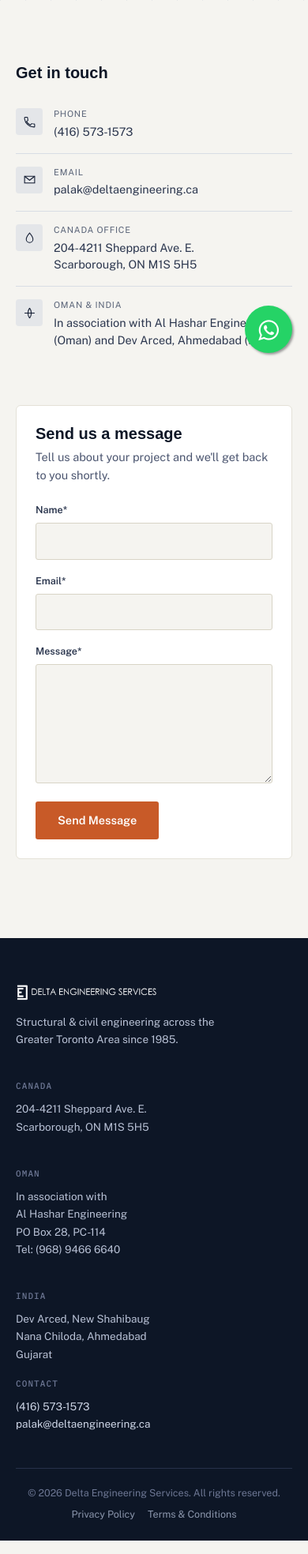
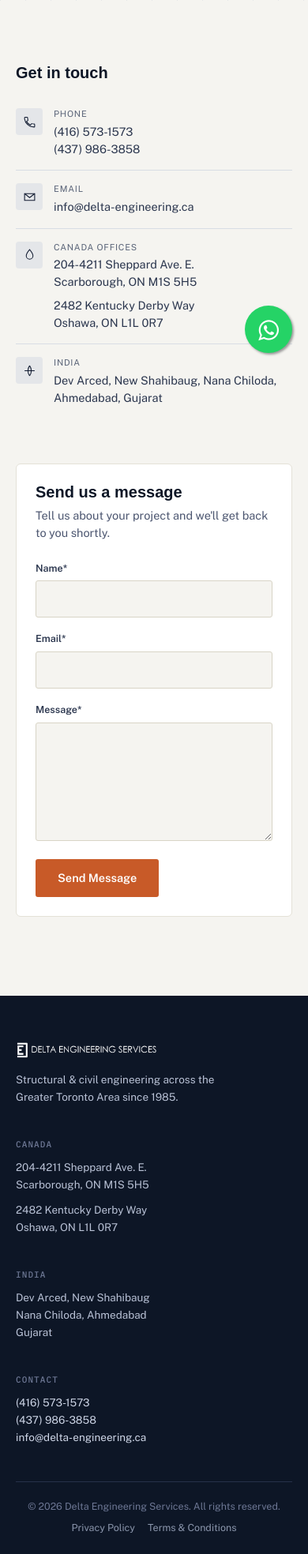
Before and after one commit to achyuthkv/delta-engineering, a WordPress theme: the page made by contact_us.php in a window 390 px wide. Shown: the part 357-2325 px from the top of the page at 79% size. Run offline with PHP 8.4 and a stand-in for WordPress, Linux system fonts and the light colour scheme; the site name, menu and one post (Sample post) are stand-ins, and other content is empty; some web fonts are replaced.

Commit message:
Remove Oman from Locations, add addresses, update ownership and contact info
Locations:
- Removed Oman from the Locations nav dropdown, the footer's office
  list, the homepage's "Offices in..." proof-strip/diagram-row, and the
  "offices across Canada, Oman, and India" line in About Us -- per
  request, removed "for now" rather than deleted. The page itself
  (oman_engineering_services.php) stays on disk and still works if
  linked directly -- the international gallery's Oman section still
  points to it, since that's real documented project history, not a
  location claim -- but it's no longer promoted anywhere and picked up
  a noindex meta tag plus removal from sitemap.xml so it stops
  surfacing in search while it's off primary nav.
- Added a second Canada address (2482 Kentucky Derby Way, Oshawa L1L
  0R7) alongside the existing Scarborough office, in the footer and on
  the Contact Us page.

About Us: added "Delta was taken over by Mr. Ramesh Savaliya in 2023"
as the second sentence of the founding history paragraph, next to the
team photo -- right after the founding/incorporation facts, before the
track-record sentence.

Contact info, sitewide: replaced palak@deltaengineering.ca with
info@delta-engineering.ca everywhere it appeared (every page's CTA
band, the footer, Contact Us, and the sitewide JSON-LD), and added a
second phone number, (437) 986-3858, alongside the existing (416)
573-1573. Also updated the actual form-submission recipient in
contact_us.php's mail() call -- not just the displayed text -- since
that's where real inquiries get sent.

India's office listing still only has the Ahmedabad address --
Bangalore needs a real street address before it can be added; asking
separately rather than inventing one.

Co-Authored-By: Claude Sonnet 5 <noreply@anthropic.com>
Claude-Session: https://claude.ai/code/session_01XSfLQtecFzUUCDzcZ2GDZh

```diff
--- a/about_us.php
+++ b/about_us.php
@@ -41,8 +41,8 @@
 		<div class="de-intro">
 			<div class="de-intro-grid">
 				<div class="de-intro-copy">
-					<p>Delta Engineering was founded by <b>Dave (Devender) Arora</b> in 1985 and incorporated in 1987. We have proudly delivered design and engineering services for over 1,000 building projects in the Greater Toronto Area, covering more than 10 million sq&nbsp;ft of building space across a variety of projects over four decades since inception.</p>
-					<p>We think differently, and at times recommend alternate design solutions for our projects — a mindset that's carried us from a single founder to a firm with offices across Canada, <a href="oman_engineering_services.php">Oman</a>, and <a href="india_engineering_services.php">India</a>.</p>
+					<p>Delta Engineering was founded by <b>Dave (Devender) Arora</b> in 1985 and incorporated in 1987. Delta was taken over by <b>Mr. Ramesh Savaliya</b> in 2023. We have proudly delivered design and engineering services for over 1,000 building projects in the Greater Toronto Area, covering more than 10 million sq&nbsp;ft of building space across a variety of projects over four decades since inception.</p>
+					<p>We think differently, and at times recommend alternate design solutions for our projects — a mindset that's carried us from a single founder to a firm with offices across Canada and <a href="india_engineering_services.php">India</a>.</p>
 					<div class="de-intro-stats">
 						<div class="de-stat"><div class="n">1985</div><div class="l">Founded</div></div>
 						<div class="de-stat"><div class="n">1,000+</div><div class="l">Projects Delivered</div></div>
@@ -82,7 +82,7 @@
 			<div class="de-cta-band-inner">
 				<div>
 					<h2>Want to work with us?</h2>
-					<p>(416) 573-1573 &nbsp;&middot;&nbsp; palak@deltaengineering.ca</p>
+					<p>(416) 573-1573 &nbsp;&middot;&nbsp; (437) 986-3858 &nbsp;&middot;&nbsp; info@delta-engineering.ca</p>
 				</div>
 				<a href="contact_us.php" class="de-btn-primary">Request a Consultation</a>
 			</div>
--- a/bim_mechanical_electrical_engineering.php
+++ b/bim_mechanical_electrical_engineering.php
@@ -125,7 +125,7 @@
 			<div class="de-cta-band-inner">
 				<div>
 					<h2>Need BIM, mechanical, or electrical support?</h2>
-					<p>(416) 573-1573 &nbsp;&middot;&nbsp; palak@deltaengineering.ca</p>
+					<p>(416) 573-1573 &nbsp;&middot;&nbsp; (437) 986-3858 &nbsp;&middot;&nbsp; info@delta-engineering.ca</p>
 				</div>
 				<a href="contact_us.php" class="de-btn-primary">Request a Consultation</a>
 			</div>
--- a/civil_engineering.php
+++ b/civil_engineering.php
@@ -89,7 +89,7 @@
 			<div class="de-cta-band-inner">
 				<div>
 					<h2>Have a site to plan?</h2>
-					<p>(416) 573-1573 &nbsp;&middot;&nbsp; palak@deltaengineering.ca</p>
+					<p>(416) 573-1573 &nbsp;&middot;&nbsp; (437) 986-3858 &nbsp;&middot;&nbsp; info@delta-engineering.ca</p>
 				</div>
 				<a href="contact_us.php" class="de-btn-primary">Request a Consultation</a>
 			</div>
--- a/contact_us.php
+++ b/contact_us.php
@@ -49,7 +49,8 @@
 						<div class="icon"><svg viewBox="0 0 24 24" fill="none"><path d="M6.6 10.8c1.4 2.8 3.8 5.2 6.6 6.6l2.2-2.2c.3-.3.7-.4 1-.2 1.1.4 2.3.6 3.6.6.6 0 1 .4 1 1V20c0 .6-.4 1-1 1C10.4 21 3 13.6 3 4.6c0-.6.4-1 1-1h3.4c.6 0 1 .4 1 1 0 1.3.2 2.5.6 3.6.1.4 0 .8-.2 1.1L6.6 10.8Z" stroke="currentColor" stroke-width="1.5"/></svg></div>
 						<div>
 							<div class="l">Phone</div>
-							<a class="v" href="tel:+14165731573">(416) 573-1573</a>
+							<a class="v" href="tel:+14165731573">(416) 573-1573</a><br>
+							<a class="v" href="tel:+14379863858">(437) 986-3858</a>
 						</div>
 					</div>
 
@@ -57,23 +58,24 @@
 						<div class="icon"><svg viewBox="0 0 24 24" fill="none"><path d="M3 6h18v12H3z" stroke="currentColor" stroke-width="1.5"/><path d="M3 6l9 7 9-7" stroke="currentColor" stroke-width="1.5"/></svg></div>
 						<div>
 							<div class="l">Email</div>
-							<a class="v" href="mailto:palak@deltaengineering.ca">palak@deltaengineering.ca</a>
+							<a class="v" href="mailto:info@delta-engineering.ca">info@delta-engineering.ca</a>
 						</div>
 					</div>
 
 					<div class="de-contact-info-row">
 						<div class="icon"><svg viewBox="0 0 24 24" fill="none"><path d="M12 3s6 6.8 6 11a6 6 0 1 1-12 0c0-4.2 6-11 6-11Z" stroke="currentColor" stroke-width="1.5"/></svg></div>
 						<div>
-							<div class="l">Canada Office</div>
+							<div class="l">Canada Offices</div>
 							<div class="v">204-4211 Sheppard Ave. E.<br>Scarborough, ON M1S 5H5</div>
+							<div class="v" style="margin-top:8px">2482 Kentucky Derby Way<br>Oshawa, ON L1L 0R7</div>
 						</div>
 					</div>
 
 					<div class="de-contact-info-row">
 						<div class="icon"><svg viewBox="0 0 24 24" fill="none"><path d="M3 12h18M12 3a15 15 0 0 1 0 18M12 3a15 15 0 0 0 0 18" stroke="currentColor" stroke-width="1.5"/></svg></div>
 						<div>
-							<div class="l">Oman &amp; India</div>
-							<div class="v">In association with Al Hashar Engineering (Oman) and Dev Arced, Ahmedabad (India)</div>
+							<div class="l">India</div>
+							<div class="v">Dev Arced, New Shahibaug, Nana Chiloda, Ahmedabad, Gujarat</div>
 						</div>
 					</div>
 				</div>
@@ -116,7 +118,7 @@
 						else{
 							$from="From: $name<$email>\r\nReturn-path: $email";
 							$subject="Message sent using your contact form";
-							mail("palak@deltaengineering.ca", $subject, $message, $from);
+							mail("info@delta-engineering.ca", $subject, $message, $from);
 							echo '<p class="de-form-result">Email sent! Thank you for reaching out — we\'ll be in touch shortly.</p>';
 							}
 						}
--- a/footer.php
+++ b/footer.php
@@ -7,16 +7,15 @@
 		<div>
 			<h5>Canada</h5>
 			<p>204-4211 Sheppard Ave. E.<br>Scarborough, ON M1S 5H5</p>
-		</div>
-		<div>
-			<h5><a href="oman_engineering_services.php" style="color:inherit">Oman</a></h5>
-			<p>In association with<br>Al Hashar Engineering<br>PO Box 28, PC-114<br>Tel: (968) 9466 6640</p>
+			<p style="margin-top:10px">2482 Kentucky Derby Way<br>Oshawa, ON L1L 0R7</p>
 		</div>
 		<div>
 			<h5><a href="india_engineering_services.php" style="color:inherit">India</a></h5>
 			<p>Dev Arced, New Shahibaug<br>Nana Chiloda, Ahmedabad<br>Gujarat</p>
-			<h5 style="margin-top:20px">Contact</h5>
-			<p><a href="tel:+14165731573">(416) 573-1573</a><br><a href="mailto:palak@deltaengineering.ca">palak@deltaengineering.ca</a></p>
+		</div>
+		<div>
+			<h5>Contact</h5>
+			<p><a href="tel:+14165731573">(416) 573-1573</a><br><a href="tel:+14379863858">(437) 986-3858</a><br><a href="mailto:info@delta-engineering.ca">info@delta-engineering.ca</a></p>
 		</div>
 	</div>
 	<div class="de-foot-bottom">
--- a/gallery_canada_projects.php
+++ b/gallery_canada_projects.php
@@ -75,7 +75,7 @@
 			<div class="de-cta-band-inner">
 				<div>
 					<h2>Have a project like these?</h2>
-					<p>(416) 573-1573 &nbsp;&middot;&nbsp; palak@deltaengineering.ca</p>
+					<p>(416) 573-1573 &nbsp;&middot;&nbsp; (437) 986-3858 &nbsp;&middot;&nbsp; info@delta-engineering.ca</p>
 				</div>
 				<a href="contact_us.php" class="de-btn-primary">Request a Consultation</a>
 			</div>
--- a/gallery_international_projects.php
+++ b/gallery_international_projects.php
@@ -110,7 +110,7 @@
 			<div class="de-cta-band-inner">
 				<div>
 					<h2>Working internationally too?</h2>
-					<p>(416) 573-1573 &nbsp;&middot;&nbsp; palak@deltaengineering.ca</p>
+					<p>(416) 573-1573 &nbsp;&middot;&nbsp; (437) 986-3858 &nbsp;&middot;&nbsp; info@delta-engineering.ca</p>
 				</div>
 				<a href="contact_us.php" class="de-btn-primary">Request a Consultation</a>
 			</div>
--- a/header.php
+++ b/header.php
@@ -12,7 +12,7 @@
 		"logo": "https://www.delta-engineering.ca/assets/images/logo.png",
 		"image": "https://www.delta-engineering.ca/assets/images/logo.png",
 		"telephone": "+1-416-573-1573",
-		"email": "palak@deltaengineering.ca",
+		"email": "info@delta-engineering.ca",
 		"foundingDate": "1985",
 		"address": {
 			"@type": "PostalAddress",
@@ -265,7 +265,6 @@
 
 					<div class="de-nav-dropdown-menu">
 						<a href="index.php" title="Canada">Canada</a>
-						<a href="oman_engineering_services.php" title="Oman">Oman</a>
 						<a href="india_engineering_services.php" title="India">India</a>
 					</div>
 				</div>
--- a/india_engineering_services.php
+++ b/india_engineering_services.php
@@ -55,7 +55,7 @@
 			<div class="de-intro-grid">
 				<div class="de-intro-copy">
 					<p>Our India office is based at Dev Arced, New Shahibaug, Nana Chiloda, Ahmedabad, Gujarat. We're in the early stages of building out a dedicated project portfolio for this office — our documented work in India so far includes a proposed housing development in Srinagar, viewable in our <a href="gallery_international_projects.php">international gallery</a>.</p>
-					<p>The same structural, civil, infrastructure, BIM/MEP, and project management disciplines we deliver from our Canada and Oman offices are available to India-based clients. If you have a project in mind, we'd like to hear about it.</p>
+					<p>The same structural, civil, infrastructure, BIM/MEP, and project management disciplines we deliver from our Canada office are available to India-based clients. If you have a project in mind, we'd like to hear about it.</p>
 					<div class="de-intro-stats">
 						<div class="de-stat"><div class="n">1</div><div class="l">Documented India Project</div></div>
 						<div class="de-stat"><div class="n">5</div><div class="l">Core Disciplines Offered</div></div>
@@ -154,7 +154,7 @@
 			<div class="de-cta-band-inner">
 				<div>
 					<h2>Have a project in India?</h2>
-					<p>(416) 573-1573 &nbsp;&middot;&nbsp; palak@deltaengineering.ca</p>
+					<p>(416) 573-1573 &nbsp;&middot;&nbsp; (437) 986-3858 &nbsp;&middot;&nbsp; info@delta-engineering.ca</p>
 				</div>
 				<a href="contact_us.php" class="de-btn-primary">Request a Consultation</a>
 			</div>
--- a/infrastructure_and_municipal_engineering.php
+++ b/infrastructure_and_municipal_engineering.php
@@ -101,7 +101,7 @@
 			<div class="de-cta-band-inner">
 				<div>
 					<h2>Planning a municipal project?</h2>
-					<p>(416) 573-1573 &nbsp;&middot;&nbsp; palak@deltaengineering.ca</p>
+					<p>(416) 573-1573 &nbsp;&middot;&nbsp; (437) 986-3858 &nbsp;&middot;&nbsp; info@delta-engineering.ca</p>
 				</div>
 				<a href="contact_us.php" class="de-btn-primary">Request a Consultation</a>
 			</div>
--- a/oman_engineering_services.php
+++ b/oman_engineering_services.php
@@ -12,6 +12,7 @@
 
     <meta name="description" content="Structural and civil engineering services in Oman, delivered in association with Al Hashar Engineering — commercial, hospitality, residential, and master-planning projects across Muscat, Salalah, Sohar, and Nizwa.">
     <meta name="author" content="Delta Engineering Services">
+    <meta name="robots" content="noindex, nofollow">
     <link rel="canonical" href="https://www.delta-engineering.ca/oman_engineering_services.php">
     <meta property="og:type" content="website">
     <meta property="og:site_name" content="Delta Engineering Services">
@@ -157,7 +158,7 @@
 			<div class="de-cta-band-inner">
 				<div>
 					<h2>Have a project in Oman?</h2>
-					<p>(968) 9466 6640 (Oman, via Al Hashar Engineering) &nbsp;&middot;&nbsp; palak@deltaengineering.ca</p>
+					<p>(968) 9466 6640 (Oman, via Al Hashar Engineering) &nbsp;&middot;&nbsp; info@delta-engineering.ca</p>
 				</div>
 				<a href="contact_us.php" class="de-btn-primary">Request a Consultation</a>
 			</div>
--- a/project_management.php
+++ b/project_management.php
@@ -125,7 +125,7 @@
 			<div class="de-cta-band-inner">
 				<div>
 					<h2>Need a project managed end-to-end?</h2>
-					<p>(416) 573-1573 &nbsp;&middot;&nbsp; palak@deltaengineering.ca</p>
+					<p>(416) 573-1573 &nbsp;&middot;&nbsp; (437) 986-3858 &nbsp;&middot;&nbsp; info@delta-engineering.ca</p>
 				</div>
 				<a href="contact_us.php" class="de-btn-primary">Request a Consultation</a>
 			</div>
--- a/projects.php
+++ b/projects.php
@@ -94,7 +94,7 @@
 			<div class="de-cta-band-inner">
 				<div>
 					<h2>See something like your project?</h2>
-					<p>(416) 573-1573 &nbsp;&middot;&nbsp; palak@deltaengineering.ca</p>
+					<p>(416) 573-1573 &nbsp;&middot;&nbsp; (437) 986-3858 &nbsp;&middot;&nbsp; info@delta-engineering.ca</p>
 				</div>
 				<a href="contact_us.php" class="de-btn-primary">Request a Consultation</a>
 			</div>
--- a/sitemap.xml
+++ b/sitemap.xml
@@ -44,12 +44,6 @@
   <priority>0.80</priority>
 </url>
 <url>
-  <loc>https://www.delta-engineering.ca/oman_engineering_services.php</loc>
-  <lastmod>2026-09-04</lastmod>
-  <changefreq>monthly</changefreq>
-  <priority>0.70</priority>
-</url>
-<url>
   <loc>https://www.delta-engineering.ca/india_engineering_services.php</loc>
   <lastmod>2026-09-04</lastmod>
   <changefreq>monthly</changefreq>
--- a/structural_engineering.php
+++ b/structural_engineering.php
@@ -95,7 +95,7 @@
 			<div class="de-cta-band-inner">
 				<div>
 					<h2>Have a structure to design?</h2>
-					<p>(416) 573-1573 &nbsp;&middot;&nbsp; palak@deltaengineering.ca</p>
+					<p>(416) 573-1573 &nbsp;&middot;&nbsp; (437) 986-3858 &nbsp;&middot;&nbsp; info@delta-engineering.ca</p>
 				</div>
 				<a href="contact_us.php" class="de-btn-primary">Request a Consultation</a>
 			</div>
```
Also changed, not shown: index.php (+4 -4 lines).
